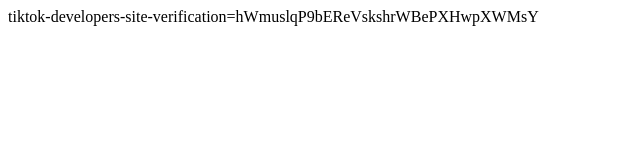
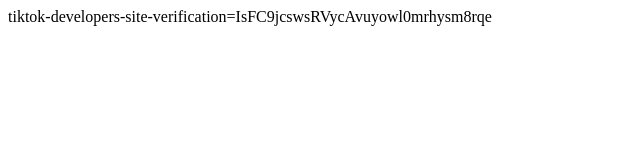
Before and after one commit to pitteBlou/pitteBlou.github.io, a plain HTML site: page index.html in a window 1280 px wide. Shown: the full height of the page, 0-640 px from the left. Drawn offline with Linux system fonts and the light colour scheme.

Commit message:
Update TikTok verification

```diff
--- a/index.html
+++ b/index.html
@@ -1,8 +1,8 @@
 <!DOCTYPE html>
 <html>
 <head>
-<meta name="tiktok-developers-site-verification" content="hWmuslqP9bEReVskshrWBePXHwpXWMsY" />
+<meta name="tiktok-developers-site-verification" content="IsFC9jcswsRVycAvuyowl0mrhysm8rqe" />
 <title>TenuTech AI Agent</title>
 </head>
-<body>tiktok-developers-site-verification=hWmuslqP9bEReVskshrWBePXHwpXWMsY</body>
+<body>tiktok-developers-site-verification=IsFC9jcswsRVycAvuyowl0mrhysm8rqe</body>
 </html>
```
Also changed, not shown: tiktok-developers-site-verification.txt.
